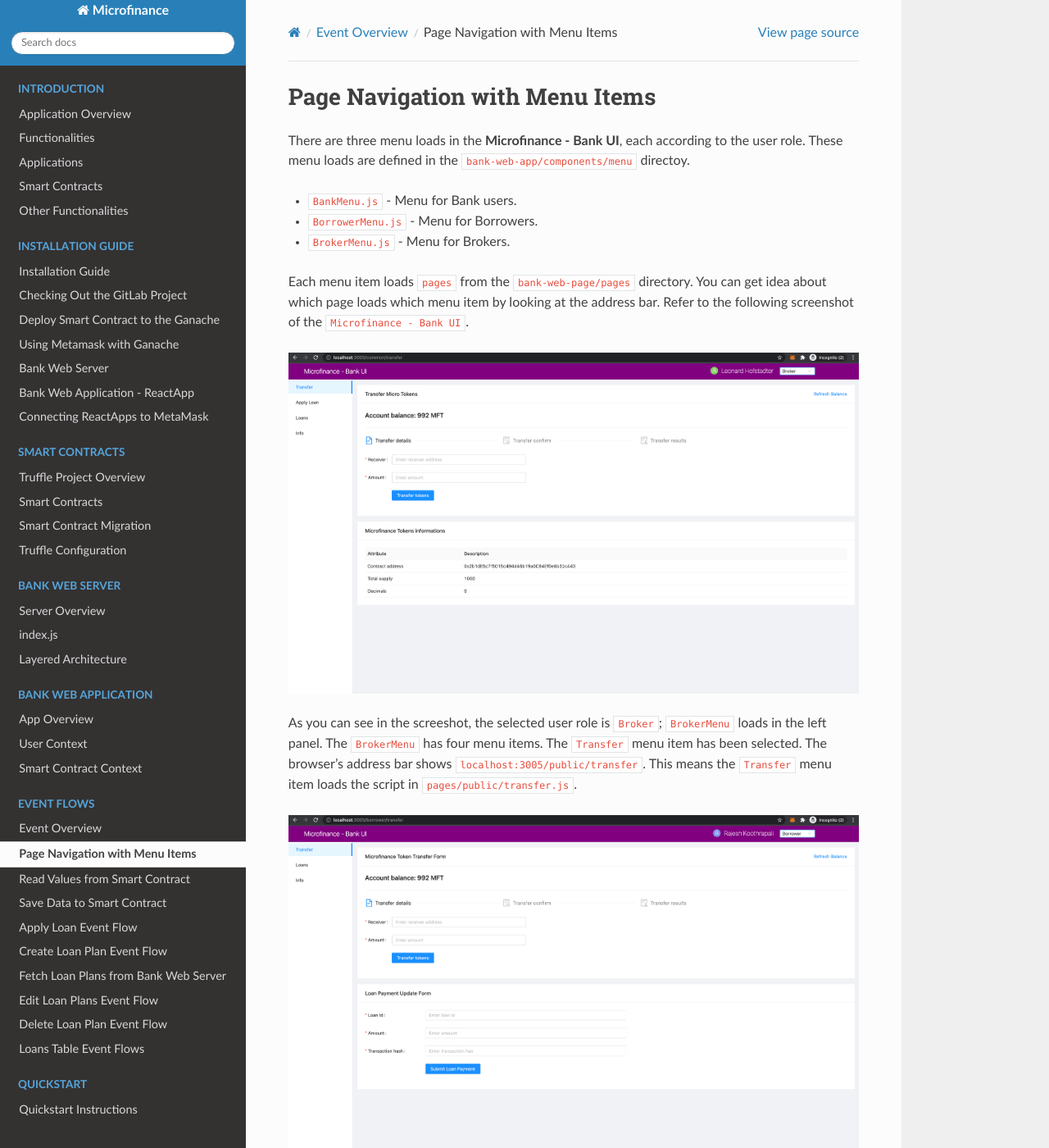
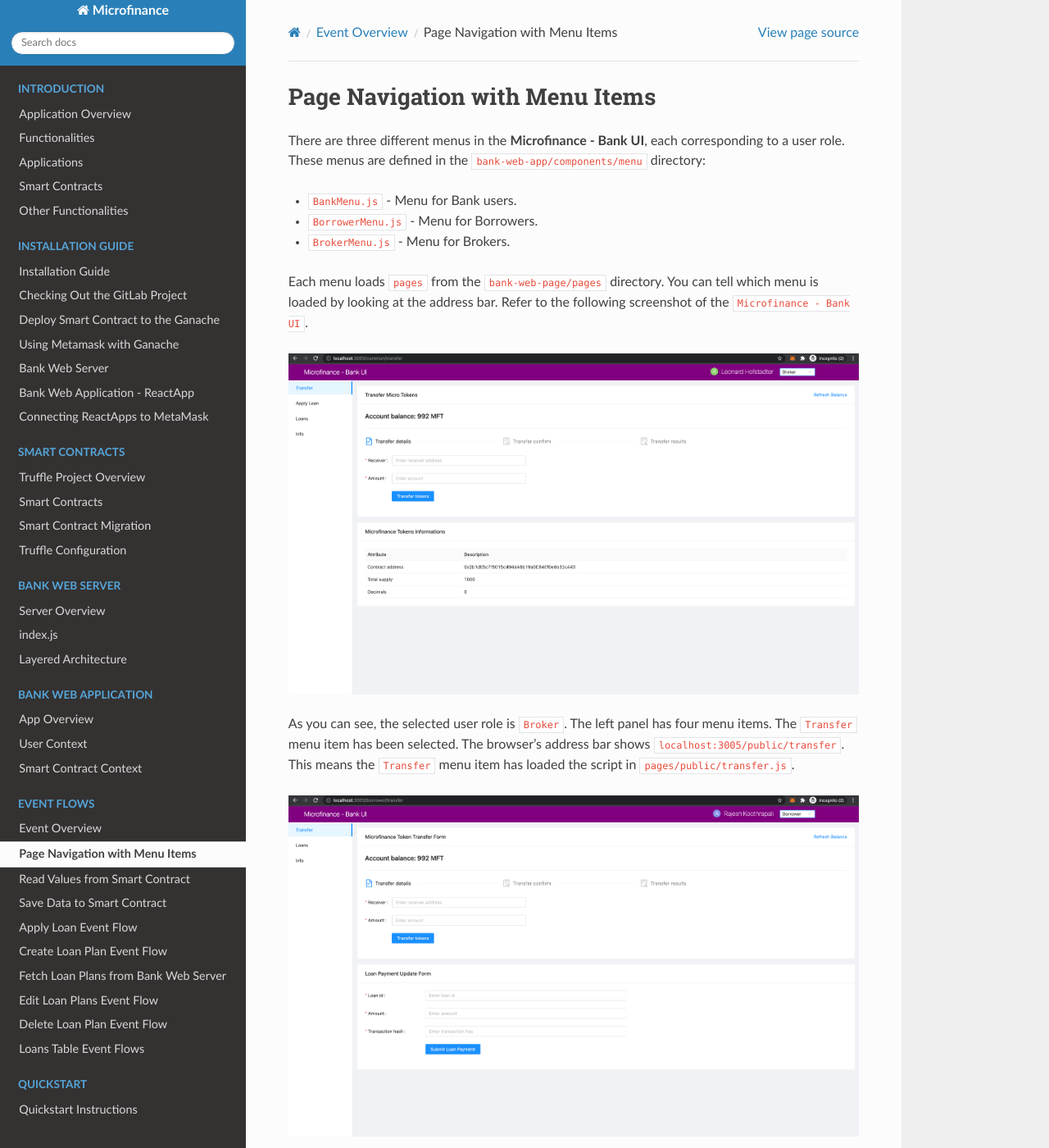
Before and after one commit to NivedithaKarthikeyan/LandregistryApp, a Sphinx documentation site: the page built from docs/source/eventFlow/introduction.rst, in a window 1280 px wide and 1400 px high. Shown: the whole window at 82% size. Built offline with Sphinx 7.4.7 and the Read the Docs theme 2.0.0, drawn with Linux system fonts in a browser that asks for light colours; some of the changed text lies outside the part shown.

Commit message:
Update docs/source/eventFlow/introduction.rst

```diff
--- a/docs/source/eventFlow/introduction.rst
+++ b/docs/source/eventFlow/introduction.rst
@@ -1,42 +1,38 @@
 Page Navigation with Menu Items
 ===============================
 
-There are three menu loads in the **Microfinance - Bank UI**, each according to the user role.
-These menu loads are defined in the ``bank-web-app/components/menu`` directoy.
+There are three different menus in the **Microfinance - Bank UI**, each corresponding to a user role.
+These menus are defined in the ``bank-web-app/components/menu`` directory:
 
 * ``BankMenu.js`` - Menu for Bank users.
 * ``BorrowerMenu.js`` - Menu for Borrowers.
 * ``BrokerMenu.js`` - Menu for Brokers.
 
-
-Each menu item loads ``pages`` from the ``bank-web-page/pages`` directory.
-You can get idea about which page loads which menu item by looking at the address bar.
+Each menu loads ``pages`` from the ``bank-web-page/pages`` directory.
+You can tell which menu is loaded by looking at the address bar.
 Refer to the following screenshot of the ``Microfinance - Bank UI``.
 
 .. image:: ../images/broker_first_page.png
 
-As you can see in the screeshot, the selected user role is ``Broker``; ``BrokerMenu`` loads in the left panel.
-The ``BrokerMenu`` has four menu items. The ``Transfer`` menu item has been selected.
+As you can see, the selected user role is ``Broker``. The left panel has four menu items. The ``Transfer`` menu item has been selected.
 The browser's address bar shows ``localhost:3005/public/transfer``.
-This means the ``Transfer`` menu item loads the script in ``pages/public/transfer.js``.
+This means the ``Transfer`` menu item has loaded the script in ``pages/public/transfer.js``.
 
 .. image:: ../images/borrower_first_page.png
 
-Above screenshot displays the ``Transfer`` page of the ``Borrower`` view.
-``BorrowerMenu`` is displyed in the left hand side of the UI and ``Transfer`` menu item is selected.
-This page displays ``Microfinance Token Transfer Form`` and ``Loan Payment Update Form``.
+The above screenshot displays the ``Transfer`` page of the ``Borrower`` view.
+The left panel has the ``Transfer`` menu item selected.
 The browser address bar shows `localhost:3005/borrower/transfer``.
-This means the ``Transfer`` menu item loads the script in ``pages/borrower/transfer.js``.
-This ``transfer.js`` script loads the ``Microfinance Token Transfer Form`` and ``Loan Payment Update Form`` in the UI.
+This means the ``Transfer`` menu item has loaded the script in ``pages/borrower/transfer.js``.
+The ``transfer.js`` script loads the ``Microfinance Token Transfer Form`` and ``Loan Payment Update Form`` in the page.
 
-``Bank`` users' ``Microfinance - Bank UI``view:
+``Bank`` users' view:
 
 .. image:: ../images/bank_first_page.png
 
-The ``BankMenu`` is displyed in the left hand side of the UI.
-The address bar contains the value ``localhost:3005/common/loans``.
-Application loads the script in ``pages/common/loans.js`` script in the browser.
-This script displys the ``Current Loans`` table in the broswer.
+The address bar shows ``localhost:3005/common/loans``.
+This loads the script in ``pages/common/loans.js`` in the browser.
+This script displays the ``Current Loans`` table in the browser.
 
 As shown in the above screenshots **Microfinance - Bank UI** layout common for all users.
 There are three main areas in the **Microfinance - Bank UI** layout; Header, Left Panel and Main Content Area.
```
